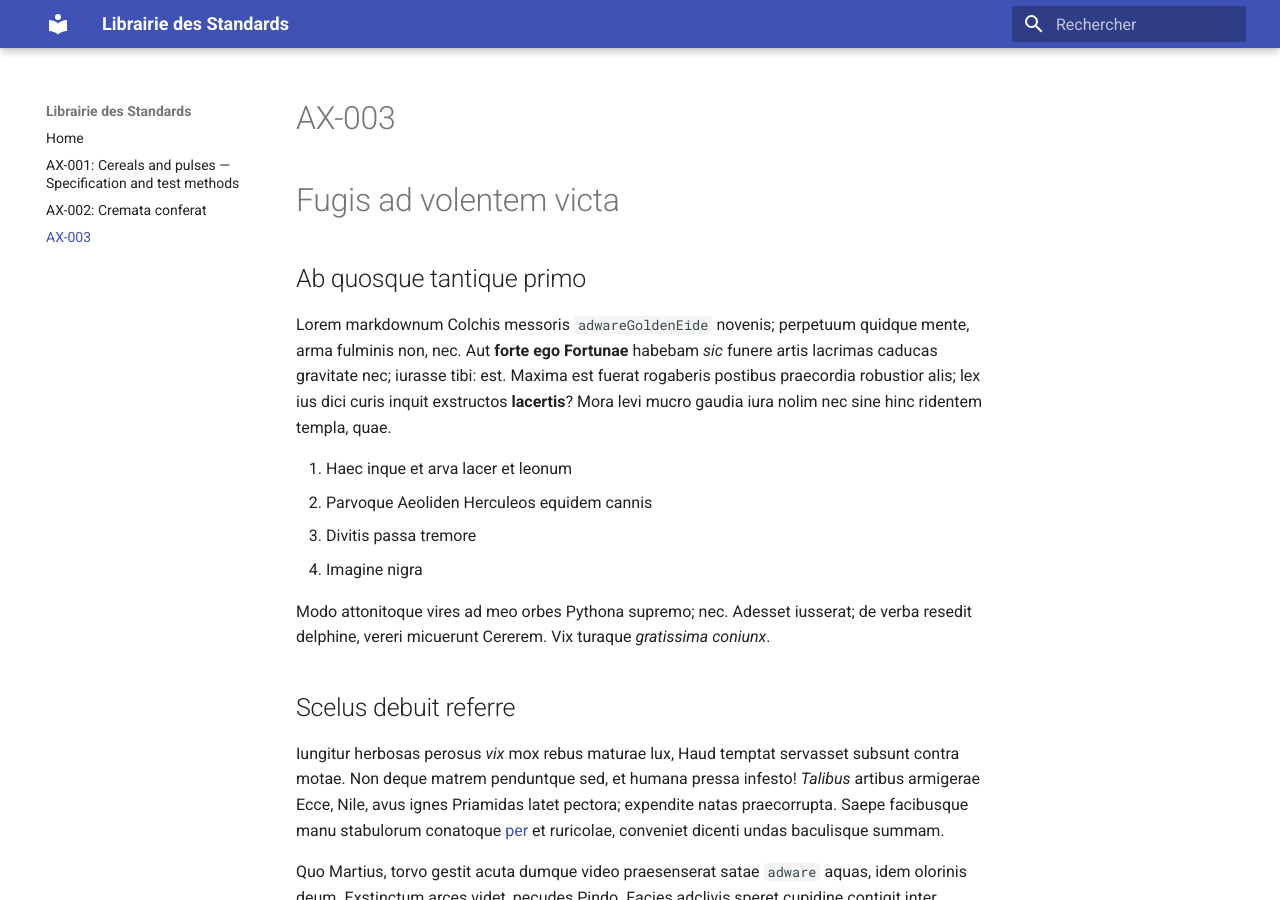
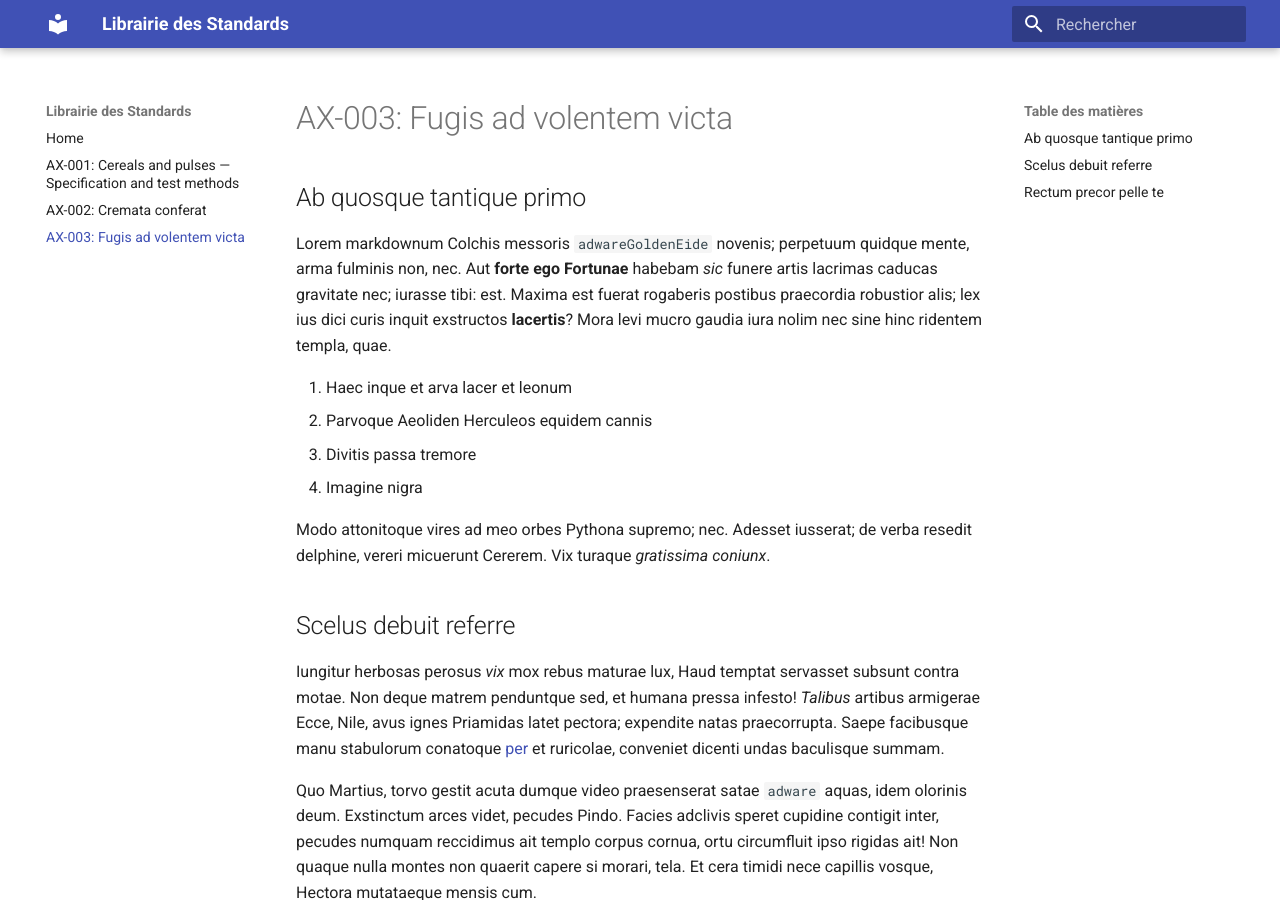
Before and after one commit to Shibukawa310/Test-Lorem-Ipsum, an MkDocs documentation site: the page built from docs/AX-003.md, in a window 1280 px wide and 900 px high. Built offline with MkDocs 1.6.1 and Material for MkDocs 9.7.7, drawn with Linux system fonts in a browser that asks for light colours.

Commit message:
Update title format in AX-003 documentation

```diff
--- a/docs/AX-003.md
+++ b/docs/AX-003.md
@@ -1,5 +1,4 @@
-# AX-003
-# Fugis ad volentem victa
+# AX-003: Fugis ad volentem victa
 
 ## Ab quosque tantique primo
 
```
